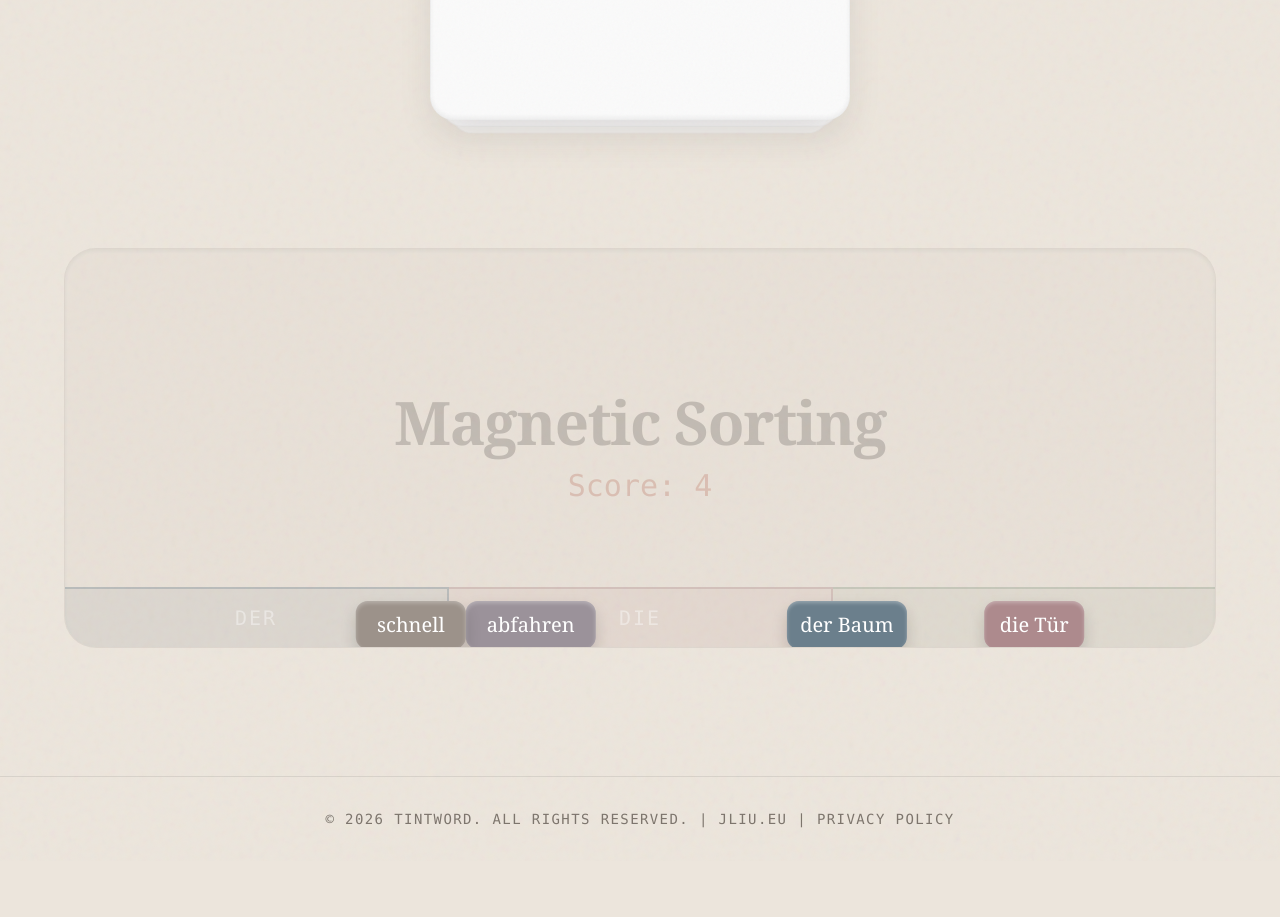
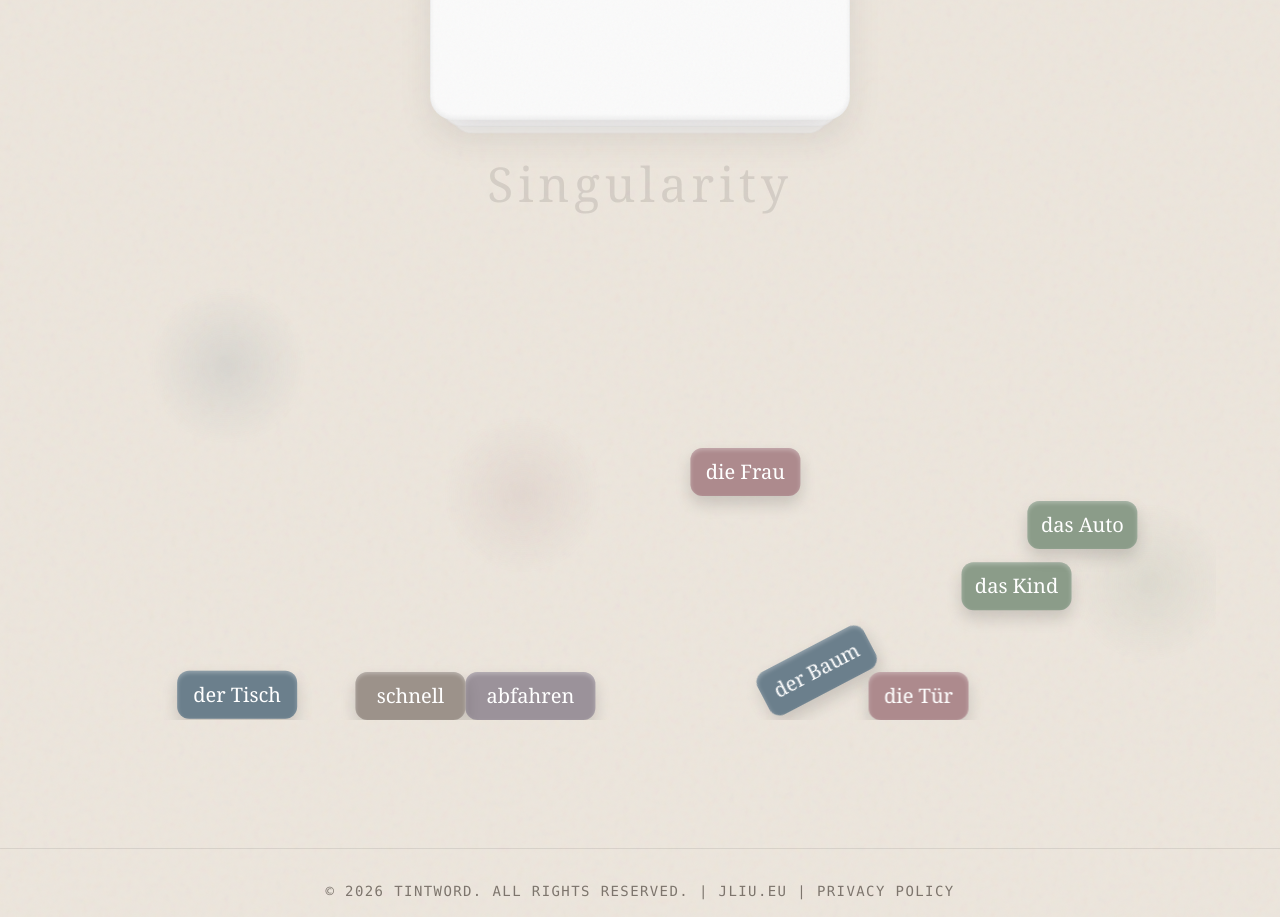
Before and after one commit to jliu-00/tintword-landing, a React (Vite) app: page / in a window 1280 px wide. Shown: the part 1200-2117 px from the top of the page. Before the commit the page ends 2061 px from the top, so only its background shows below. Built offline with nearby package versions, Linux system fonts and the light colour scheme.

Commit message:
feat(game): wandering invisible gravity vortex and explosive repulsion physics

```diff
--- a/src/components/PhysicsPool.tsx
+++ b/src/components/PhysicsPool.tsx
@@ -16,7 +16,14 @@ const wordsData = [
 export function PhysicsPool() {
   const containerRef = useRef<HTMLDivElement>(null);
   const elementsRef = useRef<(HTMLDivElement | null)[]>([]);
+
+  // React state for HUD
   const [score, setScore] = useState(0);
+  const [vortexPositions, setVortexPositions] = useState({
+    der: { x: 0, y: 0 },
+    die: { x: 0, y: 0 },
+    das: { x: 0, y: 0 }
+  });
 
   useEffect(() => {
     if (!containerRef.current) return;
@@ -31,49 +38,41 @@ export function PhysicsPool() {
       Events = Matter.Events,
       Composite = Matter.Composite;
 
-    // Create engine
     const engine = Engine.create();
     const world = engine.world;
+    engine.gravity.y = 0.5; // Slightly lower gravity for "floating" effect
 
     const width = containerRef.current.clientWidth;
-    const height = 400;
+    // Set fixed height for the physics area so it overlays naturally over the bottom half
+    const physicsHeight = 600;
 
-    // Boundaries
-    const ground = Bodies.rectangle(width / 2, height + 30, width * 2, 60, { isStatic: true });
-    const wallLeft = Bodies.rectangle(-30, height / 2, 60, height * 2, { isStatic: true });
-    const wallRight = Bodies.rectangle(width + 30, height / 2, 60, height * 2, { isStatic: true });
+    // Invisible Boundaries
+    const ground = Bodies.rectangle(width / 2, physicsHeight + 30, width * 2, 60, { isStatic: true, render: { visible: false } });
+    const wallLeft = Bodies.rectangle(-30, physicsHeight / 2, 60, physicsHeight * 2, { isStatic: true, render: { visible: false } });
+    const wallRight = Bodies.rectangle(width + 30, physicsHeight / 2, 60, physicsHeight * 2, { isStatic: true, render: { visible: false } });
 
     World.add(world, [ground, wallLeft, wallRight]);
 
-    // Create Magnetic Sensor Buckets (Der, Die, Das)
-    const bucketWidth = width / 3;
-    const bucketY = height - 20;
+    // Create Wandering Gravity Vortexes (Sensors)
+    // We make them circular sensors that move around
+    const vortexDer = Bodies.circle(width * 0.2, physicsHeight * 0.5, 60, { isStatic: true, isSensor: true, label: "vortex_der" });
+    const vortexDie = Bodies.circle(width * 0.5, physicsHeight * 0.5, 60, { isStatic: true, isSensor: true, label: "vortex_die" });
+    const vortexDas = Bodies.circle(width * 0.8, physicsHeight * 0.5, 60, { isStatic: true, isSensor: true, label: "vortex_das" });
 
-    const bucketDer = Bodies.rectangle(bucketWidth / 2, bucketY, bucketWidth, 60, {
-      isStatic: true, isSensor: true, label: "bucket_der"
-    });
-    const bucketDie = Bodies.rectangle(bucketWidth * 1.5, bucketY, bucketWidth, 60, {
-      isStatic: true, isSensor: true, label: "bucket_die"
-    });
-    const bucketDas = Bodies.rectangle(bucketWidth * 2.5, bucketY, bucketWidth, 60, {
-      isStatic: true, isSensor: true, label: "bucket_das"
-    });
-
-    World.add(world, [bucketDer, bucketDie, bucketDas]);
+    World.add(world, [vortexDer, vortexDie, vortexDas]);
 
     // Create word bodies
     const wordBodies = wordsData.map((w) => {
       const x = Math.random() * (width - 200) + 100;
-      const y = -Math.random() * 500 - 100; // drop from top
+      const y = -Math.random() * 500 - 100;
 
       const body = Bodies.rectangle(x, y, w.w, w.h, {
         restitution: 0.6,
         friction: 0.1,
-        frictionAir: 0.02,
+        frictionAir: 0.05, // more air friction so they float a bit
         density: 0.05,
       });
 
-      // Attach custom properties for game logic
       (body as any).gender = w.gender;
       (body as any).isAbsorbed = false;
       return body;
@@ -100,27 +99,90 @@ export function PhysicsPool() {
     window.addEventListener("mouseup", handleGlobalMouseUp);
     window.addEventListener("mouseleave", handleGlobalMouseUp);
 
-    // --- QUANTUM REPULSION ENGINE ---
+    // Time tracker for wandering vortexes
+    let time = 0;
+
+    // --- QUANTUM REPULSION & VORTEX GRAVITY ENGINE ---
     Events.on(engine, "beforeUpdate", () => {
-      const bodies = Composite.allBodies(world).filter(b => (b as any).gender);
+      time += 0.01;
+
+      // Update Vortex Positions (Lissajous curves for smooth wandering)
+      const moveVortex = (vortex: Matter.Body, baseX: number, phase: number) => {
+        const newX = baseX + Math.sin(time + phase) * (width * 0.15);
+        const newY = physicsHeight * 0.6 + Math.cos(time * 0.8 + phase) * (physicsHeight * 0.2);
+        Matter.Body.setPosition(vortex, { x: newX, y: newY });
+      };
+
+      moveVortex(vortexDer, width * 0.2, 0);
+      moveVortex(vortexDie, width * 0.5, 2);
+      moveVortex(vortexDas, width * 0.8, 4);
+
+      // Sync React state for vortex visual rendering
+      setVortexPositions({
+        der: { x: vortexDer.position.x, y: vortexDer.position.y },
+        die: { x: vortexDie.position.x, y: vortexDie.position.y },
+        das: { x: vortexDas.position.x, y: vortexDas.position.y }
+      });
+
+      const bodies = Composite.allBodies(world).filter(b => (b as any).gender && !(b as any).isAbsorbed);
+      const vortexes = [vortexDer, vortexDie, vortexDas];
 
       for (let i = 0; i < bodies.length; i++) {
+        const bodyA = bodies[i];
+        const genA = (bodyA as any).gender;
+
+        // 1. Vortex Gravity & Repulsion
+        if (genA !== "none") {
+          vortexes.forEach(vortex => {
+            const dx = vortex.position.x - bodyA.position.x;
+            const dy = vortex.position.y - bodyA.position.y;
+            const distSq = dx * dx + dy * dy;
+
+            const targetGender = vortex.label.replace("vortex_", "");
+
+            if (distSq < 40000) { // Interaction radius (~200px)
+              if (genA === targetGender) {
+                // Attractive pull into the correct vortex
+                const pullForce = 0.00008;
+                Matter.Body.applyForce(bodyA, bodyA.position, {
+                  x: dx * pullForce,
+                  y: dy * pullForce
+                });
+
+                // If it reaches the exact center (very close), absorb it!
+                if (distSq < 2500) {
+                  (bodyA as any).isAbsorbed = true;
+                  Matter.Composite.remove(world, bodyA);
+                  setScore(s => s + 1);
+                }
+              } else {
+                // EXPLOSIVE repulsion from wrong vortex
+                if (distSq < 10000) {
+                  const repelForce = 0.005 * (10000 - distSq) / 10000;
+                  Matter.Body.applyForce(bodyA, bodyA.position, {
+                    x: -(dx / Math.sqrt(distSq)) * repelForce,
+                    y: -(dy / Math.sqrt(distSq)) * repelForce
+                  });
+                  // Optionally decrease score on wrong hit
+                  // setScore(s => Math.max(0, s - 1));
+                }
+              }
+            }
+          });
+        }
+
+        // 2. Quantum Word Repulsion (between words)
         for (let j = i + 1; j < bodies.length; j++) {
-          const bodyA = bodies[i];
           const bodyB = bodies[j];
-
-          const genA = (bodyA as any).gender;
           const genB = (bodyB as any).gender;
 
-          // Only repel if they are valid genders and different
           if (genA !== "none" && genB !== "none" && genA !== genB) {
             const dx = bodyB.position.x - bodyA.position.x;
             const dy = bodyB.position.y - bodyA.position.y;
             const distSq = dx * dx + dy * dy;
 
-            // Repel if closer than 150px
             if (distSq < 22500 && distSq > 100) {
-              const forceMagnitude = 0.00004 * (22500 - distSq) / 22500;
+              const forceMagnitude = 0.00003 * (22500 - distSq) / 22500;
               const fx = (dx / Math.sqrt(distSq)) * forceMagnitude;
               const fy = (dy / Math.sqrt(distSq)) * forceMagnitude;
 
@@ -132,38 +194,15 @@ export function PhysicsPool() {
       }
     });
 
-    // --- MAGNETIC SORTING ABSORPTION ---
-    Events.on(engine, "collisionStart", (event) => {
-      event.pairs.forEach((pair) => {
-        const checkAbsorption = (sensor: Matter.Body, item: Matter.Body) => {
-          if (!sensor.label.startsWith("bucket_")) return;
-          const targetGender = sensor.label.replace("bucket_", "");
-
-          if ((item as any).gender === targetGender && !(item as any).isAbsorbed) {
-            (item as any).isAbsorbed = true;
-            // Pop the body out of physical interaction instantly
-            Matter.Composite.remove(world, item);
-            setScore((s) => s + 1);
-          }
-        };
-
-        checkAbsorption(pair.bodyA, pair.bodyB);
-        checkAbsorption(pair.bodyB, pair.bodyA);
-      });
-    });
-
-    // Run engine
     const runner = Runner.create();
     Runner.run(runner, engine);
 
-    // Sync DOM
     let animationFrameId: number;
     const updateDOM = () => {
       wordBodies.forEach((body, index) => {
         const el = elementsRef.current[index];
         if (el) {
           if ((body as any).isAbsorbed) {
-            // Shrink and fade out absorbed items
             el.style.transform = `translate(${body.position.x - wordsData[index].w / 2}px, ${body.position.y - wordsData[index].h / 2}px) scale(0)`;
             el.style.opacity = "0";
             el.style.pointerEvents = "none";
@@ -180,13 +219,8 @@ export function PhysicsPool() {
 
     const handleResize = () => {
       const newWidth = containerRef.current?.clientWidth || window.innerWidth;
-      Matter.Body.setPosition(ground, { x: newWidth / 2, y: height + 30 });
-      Matter.Body.setPosition(wallRight, { x: newWidth + 30, y: height / 2 });
-
-      const newBW = newWidth / 3;
-      Matter.Body.setPosition(bucketDer, { x: newBW / 2, y: bucketY });
-      Matter.Body.setPosition(bucketDie, { x: newBW * 1.5, y: bucketY });
-      Matter.Body.setPosition(bucketDas, { x: newBW * 2.5, y: bucketY });
+      Matter.Body.setPosition(ground, { x: newWidth / 2, y: physicsHeight + 30 });
+      Matter.Body.setPosition(wallRight, { x: newWidth + 30, y: physicsHeight / 2 });
     };
 
     window.addEventListener("resize", handleResize);
@@ -202,22 +236,43 @@ export function PhysicsPool() {
   }, []);
 
   return (
-    <div className="w-full h-[400px] relative overflow-hidden mt-32 rounded-[32px] border border-foreground/5 bg-foreground/[0.02] shadow-inner" ref={containerRef}>
+    // Removed border, background, and shadow to blend seamlessly into the page
+    <div className="w-full h-[600px] relative overflow-hidden pointer-events-auto" ref={containerRef}>
 
       {/* Background UI & Score */}
-      <div className="absolute inset-0 flex flex-col items-center justify-center pointer-events-none opacity-20">
-        <h2 className="text-4xl md:text-6xl font-serif font-bold tracking-tight mb-4">Magnetic Sorting</h2>
+      <div className="absolute top-10 w-full flex flex-col items-center justify-center pointer-events-none opacity-40 z-0">
+        <h2 className="text-3xl md:text-5xl font-serif tracking-widest text-foreground/30">Singularity</h2>
         {score > 0 && (
-          <p className="text-3xl font-mono text-accent">Score: {score}</p>
+          <p className="text-2xl font-mono text-accent mt-2 tracking-widest">Score: {score}</p>
         )}
       </div>
 
-      {/* Bucket Visuals */}
-      <div className="absolute bottom-0 w-full h-[60px] flex text-white/40 font-mono text-xl uppercase tracking-widest pointer-events-none z-0">
-        <div className="flex-1 border-t-2 border-r-2 border-[#6B7F8C]/30 bg-[#6B7F8C]/10 flex items-center justify-center">Der</div>
-        <div className="flex-1 border-t-2 border-r-2 border-[#AD8A8D]/30 bg-[#AD8A8D]/10 flex items-center justify-center">Die</div>
-        <div className="flex-1 border-t-2 border-[#8B9C89]/30 bg-[#8B9C89]/10 flex items-center justify-center">Das</div>
-      </div>
+      {/* Wandering Vortex Visuals */}
+      {/* They are extremely subtle radial gradients */}
+      <div
+        className="absolute rounded-full pointer-events-none transition-transform duration-[50ms]"
+        style={{
+          width: 160, height: 160,
+          background: "radial-gradient(circle, rgba(107,127,140,0.15) 0%, rgba(107,127,140,0) 70%)",
+          transform: `translate(${vortexPositions.der.x - 80}px, ${vortexPositions.der.y - 80}px)`
+        }}
+      />
+      <div
+        className="absolute rounded-full pointer-events-none transition-transform duration-[50ms]"
+        style={{
+          width: 160, height: 160,
+          background: "radial-gradient(circle, rgba(173,138,141,0.15) 0%, rgba(173,138,141,0) 70%)",
+          transform: `translate(${vortexPositions.die.x - 80}px, ${vortexPositions.die.y - 80}px)`
+        }}
+      />
+      <div
+        className="absolute rounded-full pointer-events-none transition-transform duration-[50ms]"
+        style={{
+          width: 160, height: 160,
+          background: "radial-gradient(circle, rgba(139,156,137,0.15) 0%, rgba(139,156,137,0) 70%)",
+          transform: `translate(${vortexPositions.das.x - 80}px, ${vortexPositions.das.y - 80}px)`
+        }}
+      />
 
       {/* DOM Nodes representing the rigid bodies */}
       {wordsData.map((w, i) => (
```
